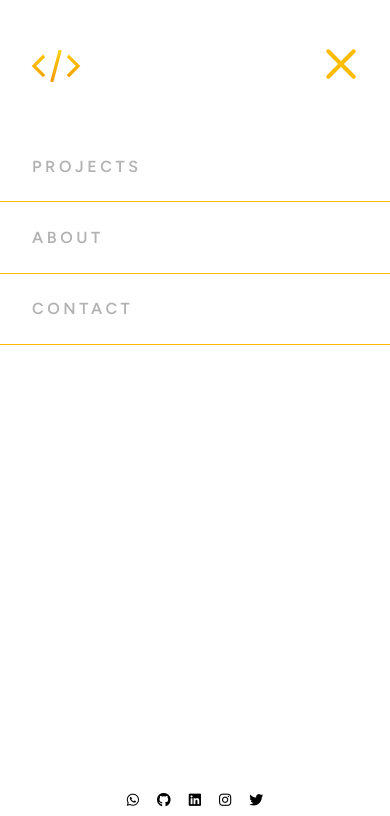
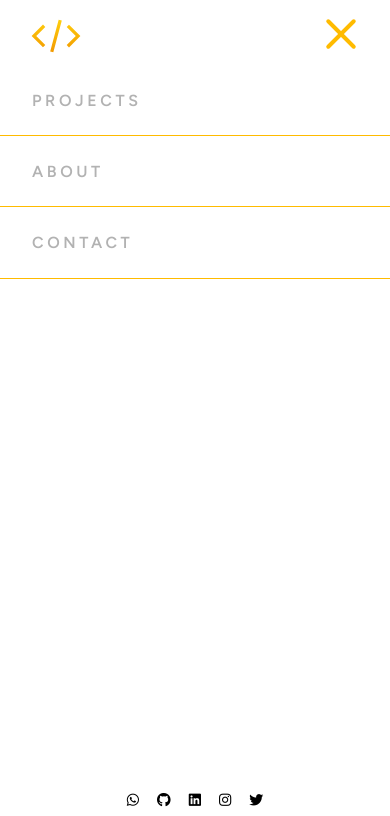
Before and after one commit to mateus-lr/Portfolio, a plain HTML site: page index.html in a window 390 px wide. Both pictures are taken after a click on the button 333 px from the left and 66 px from the top of the page. Shown: the top 816 px of the page. Drawn offline with nearby package versions, Linux system fonts and the light colour scheme.

Commit message:
improve hamburger menu

```diff
--- a/css/header/header.css
+++ b/css/header/header.css
@@ -67,10 +67,6 @@ header {
 }
 
 @media (max-width: 640px) {
-  .header {
-    height: 132px;
-  }
-
   .header a img {
     width: 52px;
   }
@@ -80,11 +76,10 @@ header {
     width: 100%;
     height: 0%;
     position: absolute;
-    top: 8.2rem;
+    top: 65px;
     left: 0;
     background-color: var(--cor-0);
     z-index: 999999;
-    transition: 0.6s;
     overflow-y: hidden;
     visibility: hidden;
   }
@@ -94,7 +89,7 @@ header {
   }
 
   #nav.active .header-menu {
-    height: calc(100vh - 132px);
+    height: calc(100vh - 65px);
     visibility: visible;
     overflow-y: auto;
   }
@@ -106,7 +101,7 @@ header {
   .header-menu li a {
     width: 100%;
     font-weight: 600;
-    font-size: 16px;;
+    font-size: 16px;
     padding: 1.6rem 2rem;
     color: var(--cor-3);
     border-bottom: 1px solid var(--cor-p1);
```
